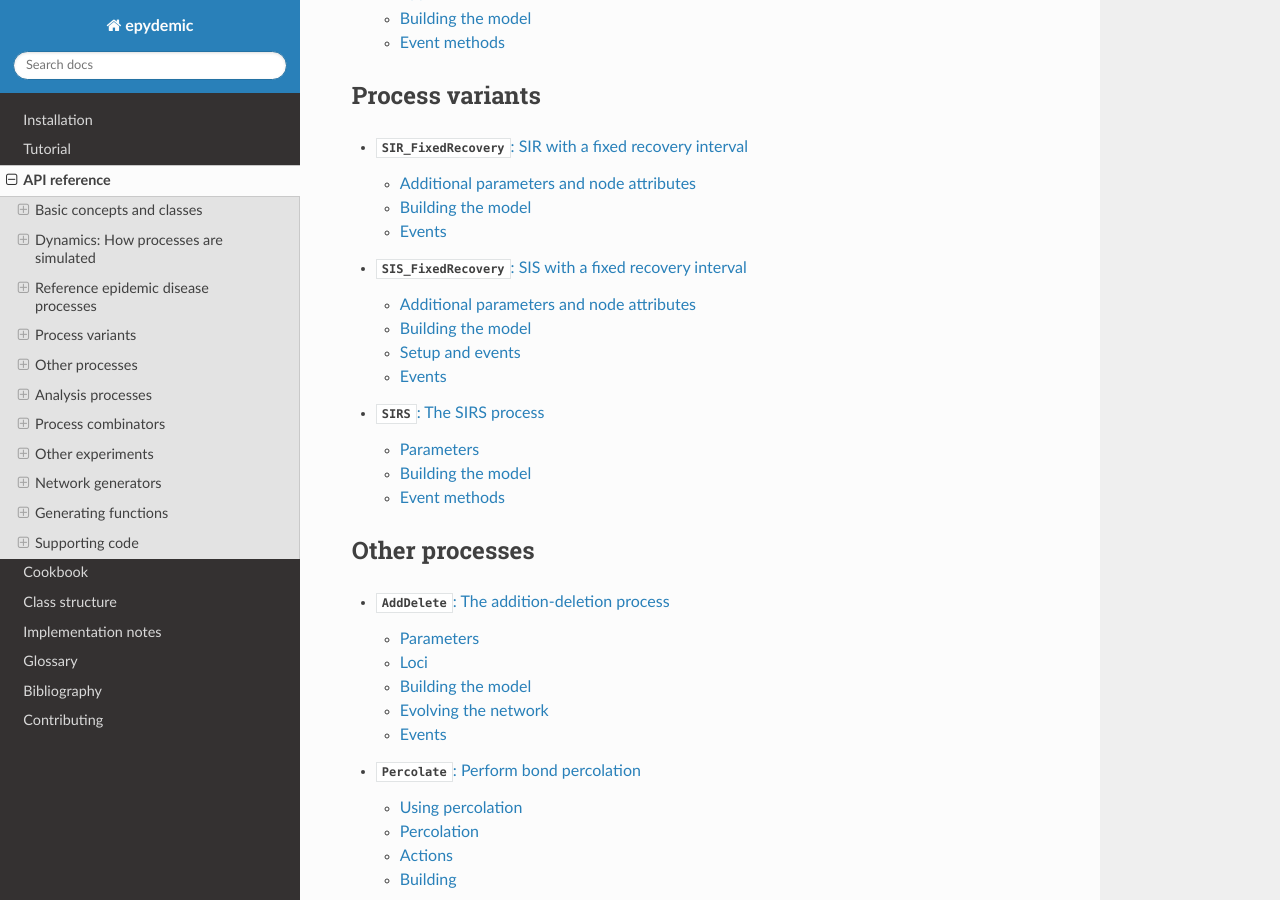
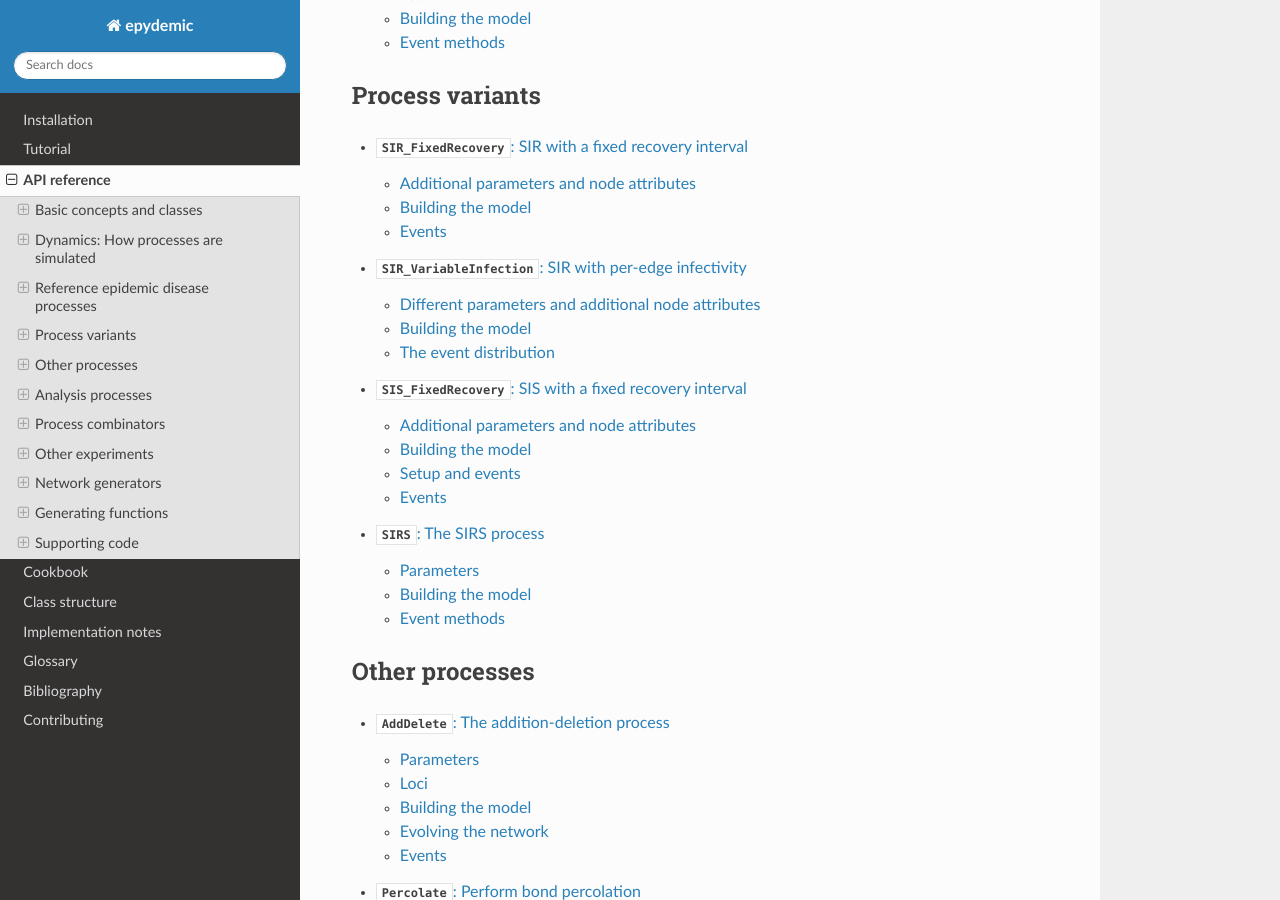
Before and after one commit to simoninireland/epydemic, a Sphinx documentation site: the page built from doc/reference.rst, in a window 1280 px wide and 900 px high, scrolled down 1952 px. Built offline with Sphinx 7.4.7 and the Read the Docs theme 2.0.0, drawn with Linux system fonts in a browser that asks for light colours.

Commit message:
Added variable infection documentation

```diff
--- a/doc/classes.rst
+++ b/doc/classes.rst
@@ -18,7 +18,7 @@ Processes
 ---------
 
 .. inheritance-diagram:: SIR SIS SEIR SIRS
-			 SIR_FixedRecovery SIS_FixedRecovery
+			 SIR_FixedRecovery SIR_VariableInfection SIS_FixedRecovery
 			 AddDelete Percolate Monitor NetworkStatistics
 			 ProcessSequence
    :parts: 1
--- a/doc/reference.rst
+++ b/doc/reference.rst
@@ -49,6 +49,7 @@ Process variants
    :maxdepth: 2
 
    sir_fixed_recovery
+   sir_variable_infection
    sis_fixed_recovery
    sirs
 
--- /dev/null
+++ b/doc/sir_variable_infection.rst
@@ -0,0 +1,38 @@
+:class:`SIR_VariableInfection`: SIR with per-edge infectivity
+=============================================================
+
+.. currentmodule:: epydemic
+
+.. autoclass:: SIR_VariableInfection
+
+
+Different parameters and additional node attributes
+---------------------------------------------------
+
+There is no use for the :attr:`SIR.P_INFECT` parameter: instead the
+infection probability of each edge is set by
+:meth:`SIR_VariableInfection.initialInfectivities`. The value assigned
+to each edge is stored in an edge property
+
+.. autoattribute:: SIR_VariableInfection.INFECTIVITY
+
+
+Building the model
+------------------
+
+.. automethod:: SIR_VariableInfection.build
+
+.. automethod:: SIR_VariableInfection.setUp
+
+.. automethod:: SIR_VariableInfection.initialInfectivities
+
+
+The event distribution
+----------------------
+
+To allow the :class:`Dynamics` to access the infection events defined
+per-edge we construct an event distribution at each time point. This
+takes any events associated directly with loci (such as those
+for removal) and adds an event per edge with the given probability.
+
+.. automethod:: SIR_VariableInfection.perElementEventDistribution
```
